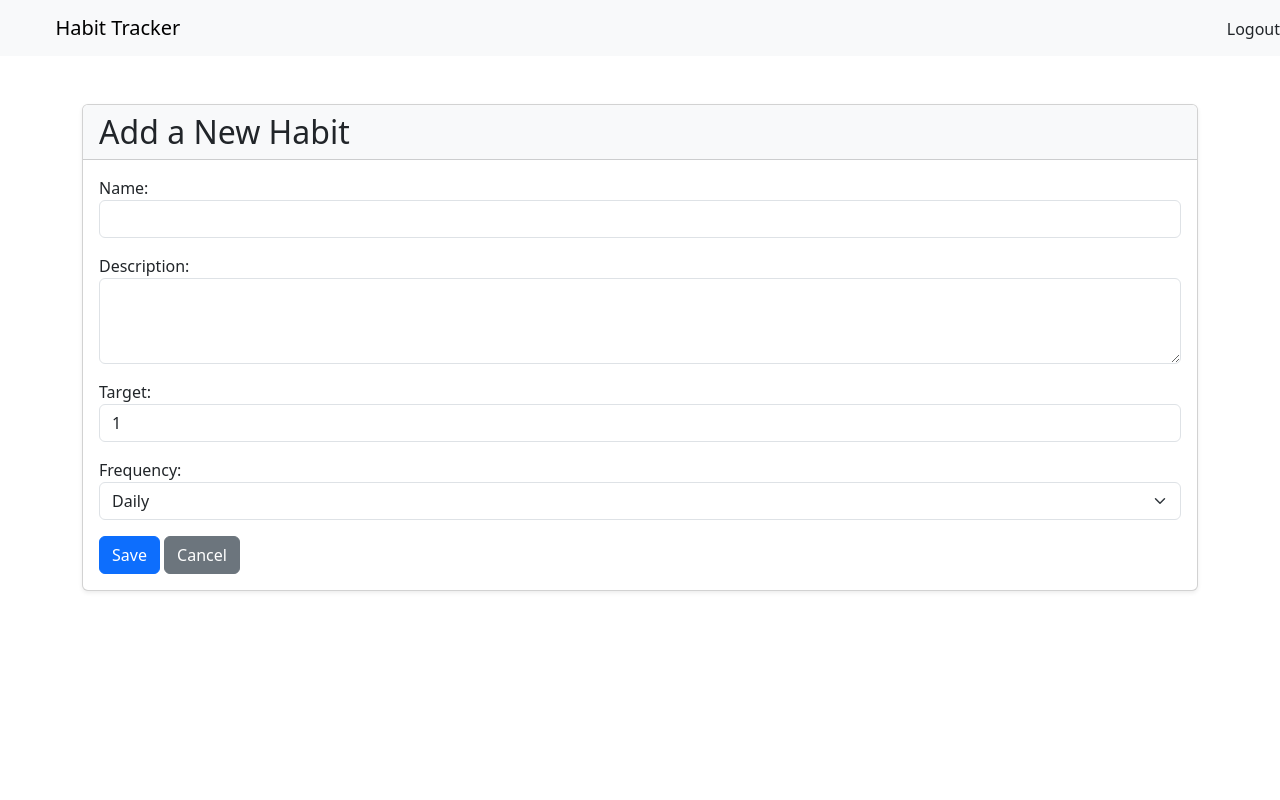
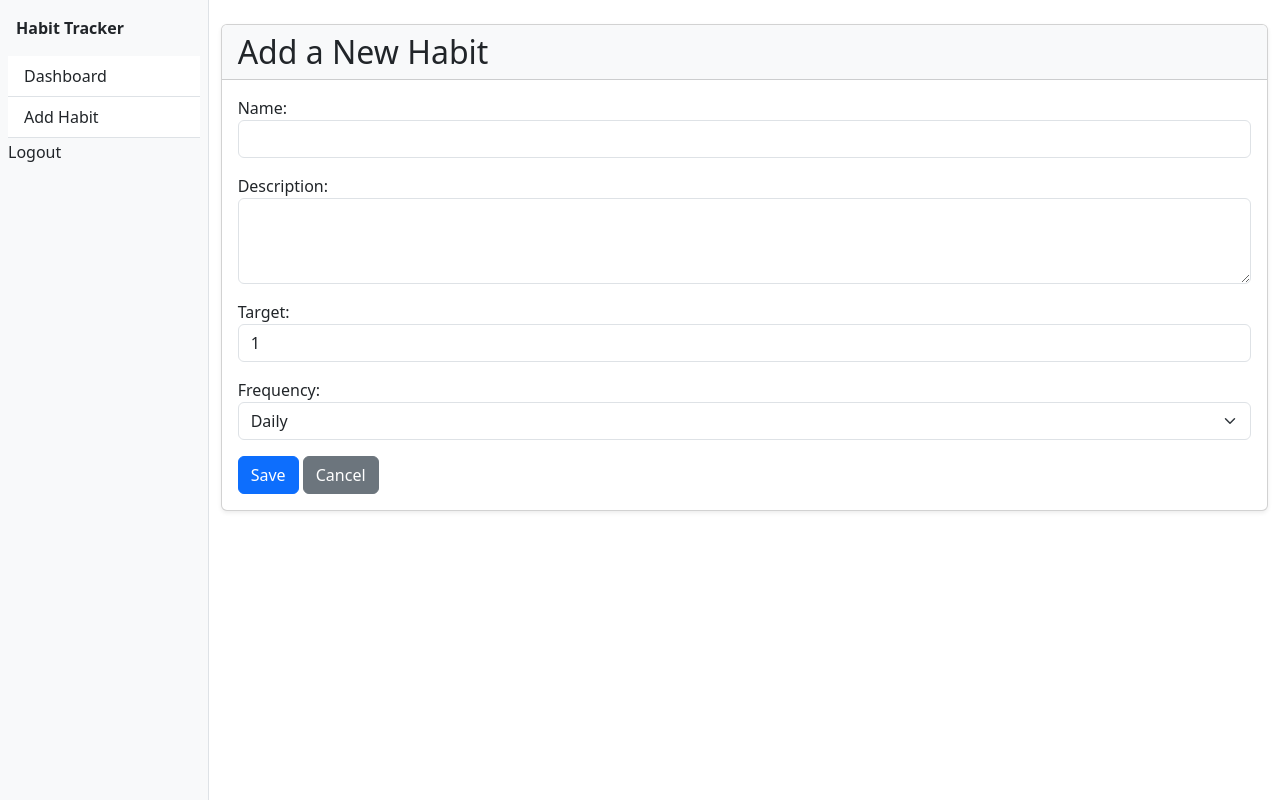
Before and after one commit to aishieee/p4-habit-tracker, a Django app: page /habits/create/ in a window 1280 px wide. Run offline with Django 5.2, Linux system fonts and the light colour scheme; a user stored in the database is signed in.

Commit message:
Replaced nav bar with a sidebar visible only to authenticated users

```diff
--- a/habits/templates/habits/base.html
+++ b/habits/templates/habits/base.html
@@ -14,19 +14,21 @@
         <link rel="stylesheet" href="{% static 'css/styles.css' %}">
 </head>
 <body>
-    <nav class="navbar navbar-expand-lg navbar-light bg-light mb-4">
-        <div class="container">
-            <a class="navbar-brand" href="{% url 'habits:dashboard' %}">Habit Tracker</a>
-        </div>
         {% if request.user.is_authenticated %}
+        <div class="d-flex">
+            <!-- Sidebar -->
+            <div class="bg-light border-end" style="width: 250px; min-height: 100vh;">
+                <div class="p-3 fw-bold">Habit Tracker</div>
+                <div class="list-group list-group-flush px-2">
+                    <a href="{% url 'habits:dashboard' %}" class="list-group-item list-group-item-action">Dashboard</a>
+                    <a href="{% url 'habits:habit_create' %}" class="list-group-item list-group-item-action">Add Habit</a>
         <form method="post" action="{% url 'logout' %}">
             {% csrf_token %}
             <button type="submit" class="btn btn-link nav-link" style="display:inline; padding:0;">Logout</button>
-          </form>
+        </form>
+</div>
 {% endif %}
-
-    </nav>
-
+</div>
     <div class="container">
         {% block content %}
         {% endblock %}
```
Also changed, not shown: db.sqlite3.
